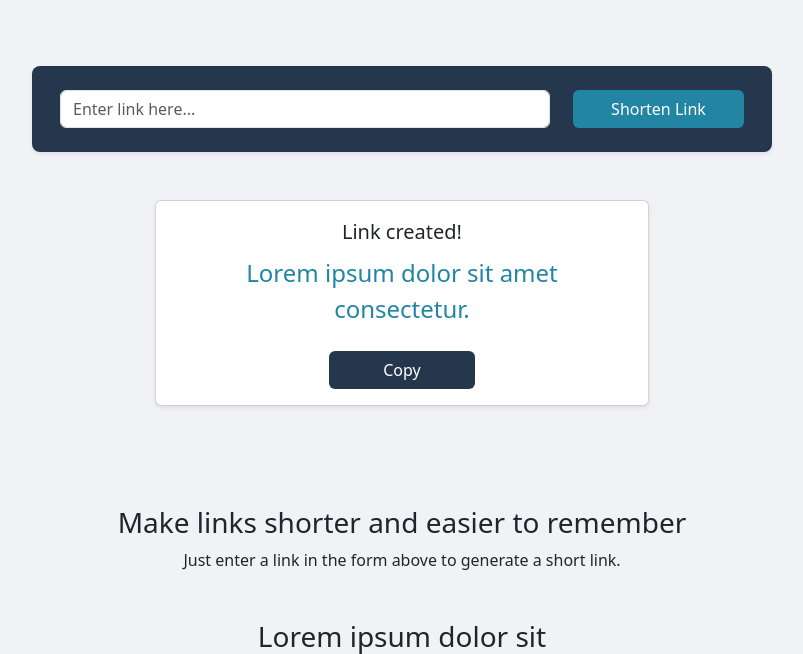
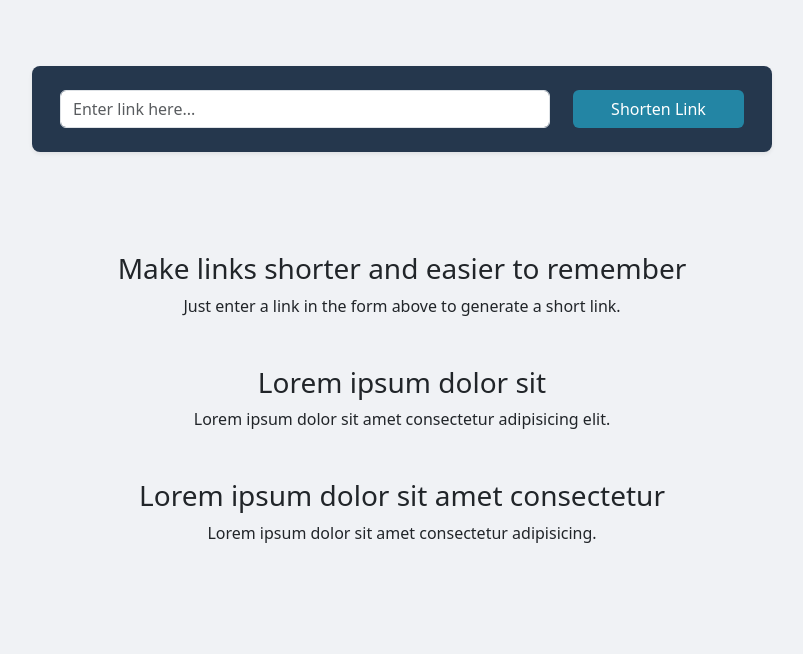
Before and after one commit to manuelparcon/cs50x-final-project, a Flask app: page / in a window 1280 px wide. Shown: the part 430-1084 px from the top of the page, without its empty margins (238-1041 px from the left). After the commit the page ends 973 px from the top, so only its background shows below. Run offline with Flask 3, Linux system fonts and the light colour scheme.

Commit message:
renamed classes and set up the code for error and results in index to have a nicer base for adding the url shortener api

```diff
--- a/static/styles.css
+++ b/static/styles.css
@@ -48,7 +48,7 @@ a.navbar-brand:hover {
     color:white;
 }
 
-.result-container {
+.result-card {
     background-color: white;
 }
 
--- a/templates/index.html
+++ b/templates/index.html
@@ -35,29 +35,34 @@
 <div class="container-fluid mt-4 text-center width-limit">
 
     <!-- URL Form -->
-    <div class="container-fluid rounded-3 shadow-sm form-container ">
-        <form class="input-group pt-4 pb-4 ps-3 pe-3">
-            <input type="url" id="url-input" class="form-control rounded me-sm-4 mb-sm-0 mb-3 col-sm-9 col-12"
+    <div class="container-fluid rounded-3 shadow-sm form-container">
+        <form class="input-group pt-4 pb-4 ps-3 pe-3" name="url_form" id="form" action="submit">
+            <input type="url" name="url" id="url-input" class="form-control rounded me-sm-4 mb-sm-0 mb-3 col-sm-9 col-12"
             placeholder="Enter link here...">
-            <button class="btn rounded shorten-button col-sm-3 col-12">Shorten Link</button>
+            <button class="btn rounded shorten-button col-sm-3 col-12" id="submit-url">Shorten Link</button>
         </form>
     </div>
 
-    <!-- Error: TODO -->
-    <div class="container-fluid mt-3 mb-3 text-danger" id="link-error"></div>
+    <!-- Error -->
+    <div class="error">
+        <!--
+        <div class="container-fluid mt-3 mb-3 text-danger" id="error">Error</div>
+        -->
+    </div>
 
     <!-- Result -->
-    <div class="container-fluid card rounded col-sm-8 shadow-sm mt-5 result-container">
-        <div class="card-body">
-            <div class="card-title long-url" id="long-link">
-                Link created!
+    <div class="result">
+        <!--
+        <div class="container-fluid rounded col-sm-8 shadow-sm mt-5 p-4 result-card">
+            <div class="long-url" id="long-link">
+                Lorem ipsum dolor sit amet.
             </div>
-            <div class="card-text mt-2 short-url" id="short-link">
-                Lorem ipsum dolor sit amet consectetur.
+            <div class="mt-2 short-url" id="short-link">
+                Lorem, ipsum dolor.
             </div>
-            <button class="btn copy-button col-sm-4 col-12 mt-4 rounded" id="copy-btn">Copy</button>
-
+            <button class="btn copy-button col-sm-4 col-12 mt-3 rounded" id="copy-btn">Copy</button>
         </div>
+        -->
     </div>
 
 </div>
```
